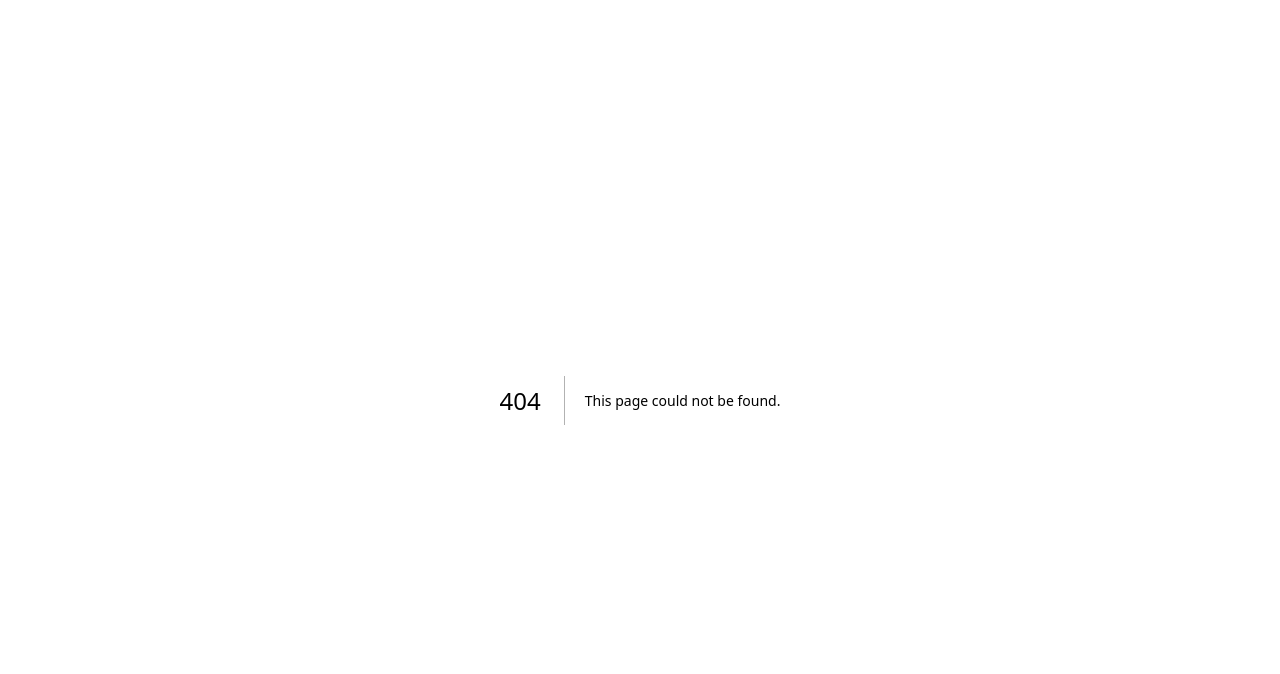
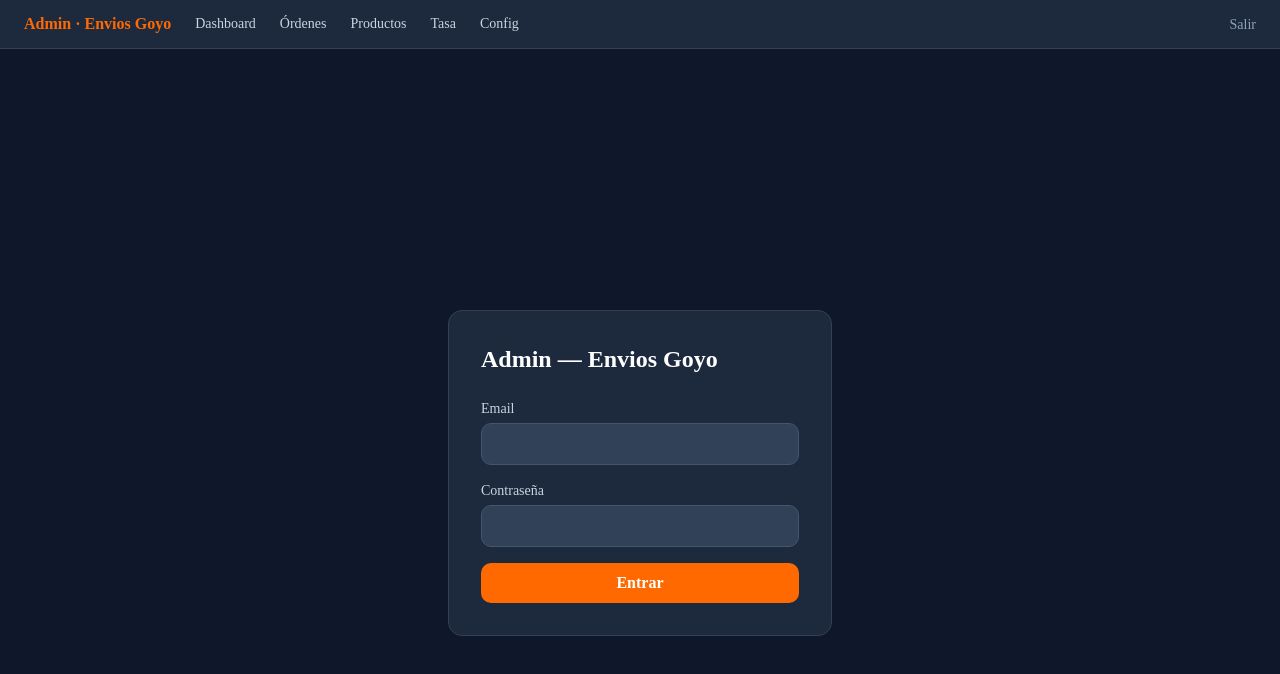
Before and after one commit to raulsp9007/envios-goyo-app, a Next.js app: page /admin/login in a window 1280 px wide. Before the commit this address had no page. Shown: the top 674 px of the page. Built offline with nearby package versions, Linux system fonts and the light colour scheme.

Commit message:
feat: admin auth with Supabase login/logout

```diff
--- /dev/null
+++ b/app/admin/layout.tsx
@@ -0,0 +1,23 @@
+import { logoutAction } from './login/actions'
+import Link from 'next/link'
+
+export default function AdminLayout({ children }: { children: React.ReactNode }) {
+  return (
+    <div className="min-h-screen bg-slate-900 text-white">
+      <nav className="bg-slate-800 border-b border-slate-700 px-6 py-3 flex items-center gap-6">
+        <span className="font-bold text-orange-500">Admin · Envios Goyo</span>
+        <Link href="/admin" className="text-sm text-slate-300 hover:text-white">Dashboard</Link>
+        <Link href="/admin/ordenes" className="text-sm text-slate-300 hover:text-white">Órdenes</Link>
+        <Link href="/admin/productos" className="text-sm text-slate-300 hover:text-white">Productos</Link>
+        <Link href="/admin/tasa" className="text-sm text-slate-300 hover:text-white">Tasa</Link>
+        <Link href="/admin/configuracion" className="text-sm text-slate-300 hover:text-white">Config</Link>
+        <div className="ml-auto">
+          <form action={logoutAction}>
+            <button className="text-sm text-slate-400 hover:text-white">Salir</button>
+          </form>
+        </div>
+      </nav>
+      <main className="p-6">{children}</main>
+    </div>
+  )
+}
--- /dev/null
+++ b/app/admin/login/actions.ts
@@ -0,0 +1,24 @@
+'use server'
+
+import { createServerAnonClient } from '@/lib/supabase/server'
+import { redirect } from 'next/navigation'
+
+export async function loginAction(formData: FormData) {
+  const email = formData.get('email') as string
+  const password = formData.get('password') as string
+  const supabase = createServerAnonClient()
+
+  const { error } = await supabase.auth.signInWithPassword({ email, password })
+
+  if (error) {
+    redirect('/admin/login?error=Credenciales+incorrectas')
+  }
+
+  redirect('/admin')
+}
+
+export async function logoutAction() {
+  const supabase = createServerAnonClient()
+  await supabase.auth.signOut()
+  redirect('/admin/login')
+}
--- /dev/null
+++ b/app/admin/login/page.tsx
@@ -0,0 +1,44 @@
+import { loginAction } from './actions'
+
+export default function AdminLoginPage({
+  searchParams,
+}: {
+  searchParams: { error?: string }
+}) {
+  return (
+    <div className="min-h-screen flex items-center justify-center bg-slate-900">
+      <div className="bg-slate-800 p-8 rounded-xl w-full max-w-sm border border-slate-700">
+        <h1 className="text-2xl font-bold text-white mb-6">Admin — Envios Goyo</h1>
+        {searchParams.error && (
+          <p className="text-red-400 text-sm mb-4">{searchParams.error}</p>
+        )}
+        <form action={loginAction} className="space-y-4">
+          <div>
+            <label className="block text-sm text-slate-300 mb-1">Email</label>
+            <input
+              name="email"
+              type="email"
+              required
+              className="w-full bg-slate-700 border border-slate-600 text-white rounded-lg px-3 py-2 focus:outline-none focus:border-orange-500"
+            />
+          </div>
+          <div>
+            <label className="block text-sm text-slate-300 mb-1">Contraseña</label>
+            <input
+              name="password"
+              type="password"
+              required
+              className="w-full bg-slate-700 border border-slate-600 text-white rounded-lg px-3 py-2 focus:outline-none focus:border-orange-500"
+            />
+          </div>
+          <button
+            type="submit"
+            className="w-full bg-orange-500 hover:bg-orange-600 text-white font-bold py-2 rounded-lg transition"
+          >
+            Entrar
+          </button>
+        </form>
+      </div>
+    </div>
+  )
+}
--- /dev/null
+++ b/app/admin/page.tsx
@@ -0,0 +1,8 @@
+export default function AdminDashboard() {
+  return (
+    <div>
+      <h1 className="text-2xl font-bold mb-4">Dashboard</h1>
+      <p className="text-slate-400">Panel de administración — Envios Goyo</p>
+    </div>
+  )
+}
```
